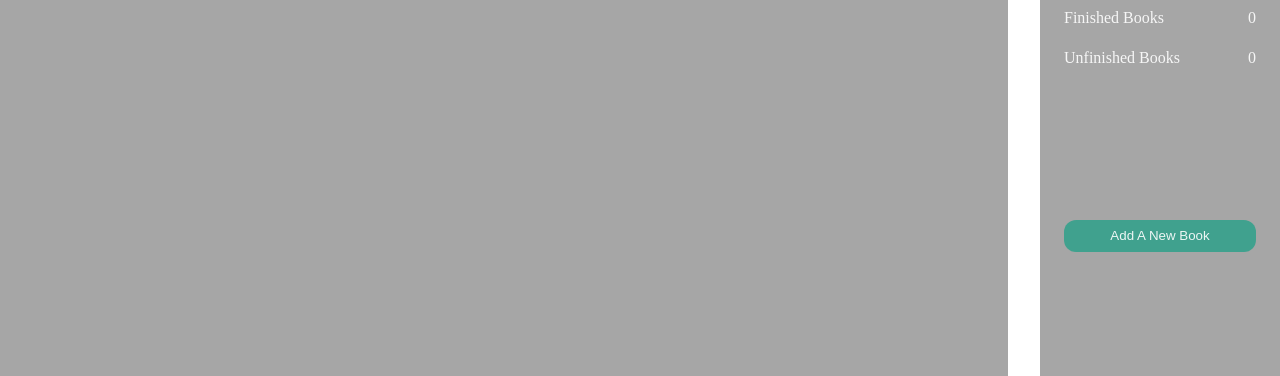
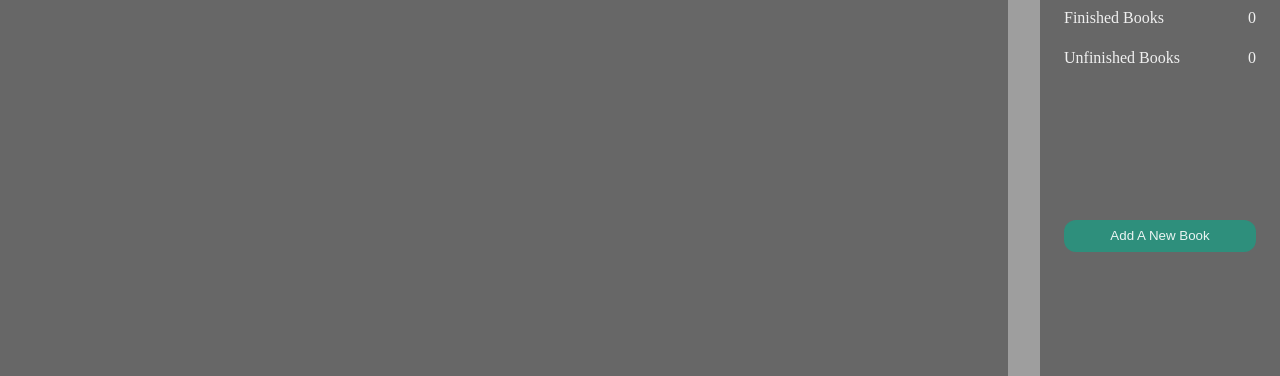
Before and after one commit to osmanyildiz98/javascript, a plain HTML site: page the-odin-project/library/index.html in a window 1280 px wide. Shown: the part 192-568 px from the top of the page. Drawn offline with Linux system fonts and the light colour scheme; the site is published under a folder, as on GitHub Pages, so addresses that start at the root find nothing.

Commit message:
fix the problem

```diff
--- a/the-odin-project/library/styles.css
+++ b/the-odin-project/library/styles.css
@@ -18,7 +18,7 @@
 .container {
     height: 100vh;
     width: 100%;
-    background-image: url(/the-odin-project/library/images/library.jpg);
+    background-image: url(images/library.jpg);
     background-size: cover;
     background-repeat: no-repeat;
     display: grid;
```
